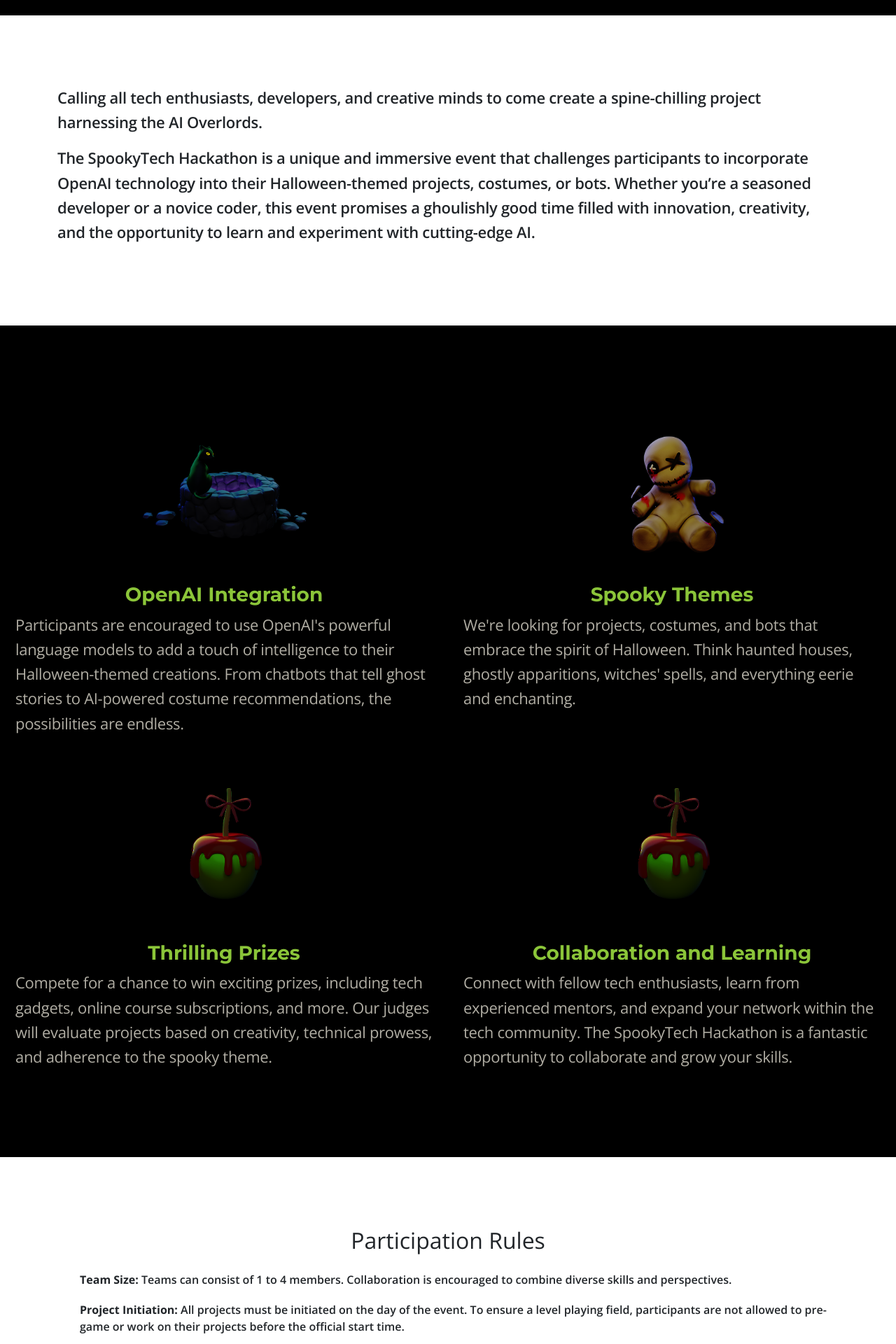
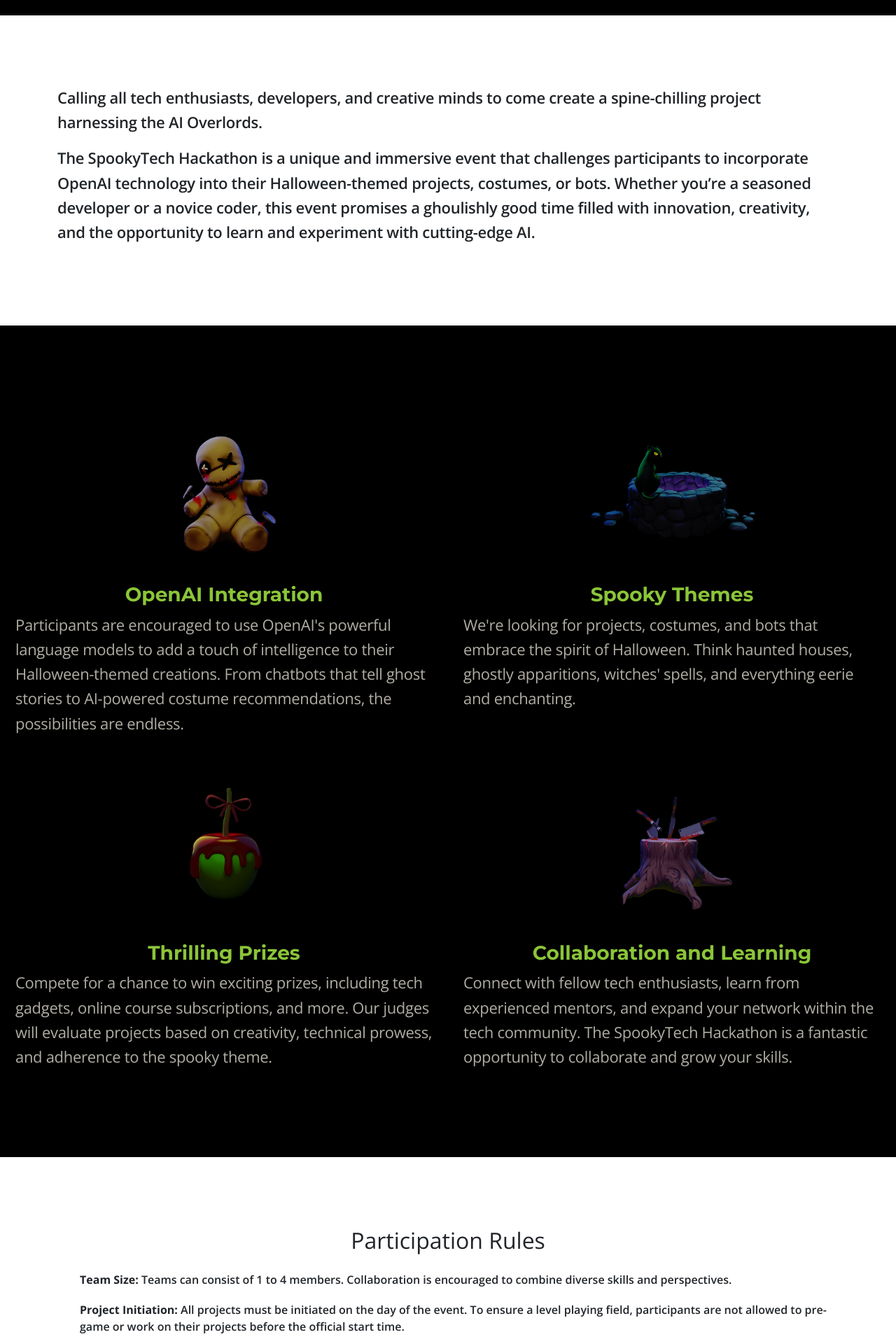
Before and after one commit to codeworksacademy/hackoween_23, a Jekyll site: the page built from index.html, in a window 1280 px wide. Shown: the part 878-2798 px from the top of the page at 70% size. Built offline with Jekyll 4.4.1, drawn with Linux system fonts in a browser that asks for light colours; nearby versions of some CDN libraries.

Commit message:
image updates

```diff
--- a/_config.yml
+++ b/_config.yml
@@ -78,11 +78,11 @@
   # Info Sections
   info:
     sections:
-      - image: "images/image1.png"
+      - image: "images/image2.png"
         title: "OpenAI Integration"
         description: |
           Participants are encouraged to use OpenAI's powerful language models to add a touch of intelligence to their Halloween-themed creations. From chatbots that tell ghost stories to AI-powered costume recommendations, the possibilities are endless.
-      - image: "images/image2.png"
+      - image: "images/image1.png"
         title: "Spooky Themes"
         description: |
           We're looking for projects, costumes, and bots that embrace the spirit of Halloween. Think haunted houses, ghostly apparitions, witches' spells, and everything eerie and enchanting.
@@ -90,7 +90,7 @@
         title: "Thrilling Prizes"
         description: |
           Compete for a chance to win exciting prizes, including tech gadgets, online course subscriptions, and more. Our judges will evaluate projects based on creativity, technical prowess, and adherence to the spooky theme.
-      - image: "images/image3.png"
+      - image: "images/image4.png"
         title: "Collaboration and Learning"
         description: |
           Connect with fellow tech enthusiasts, learn from experienced mentors, and expand your network within the tech community. The SpookyTech Hackathon is a fantastic opportunity to collaborate and grow your skills.
```
